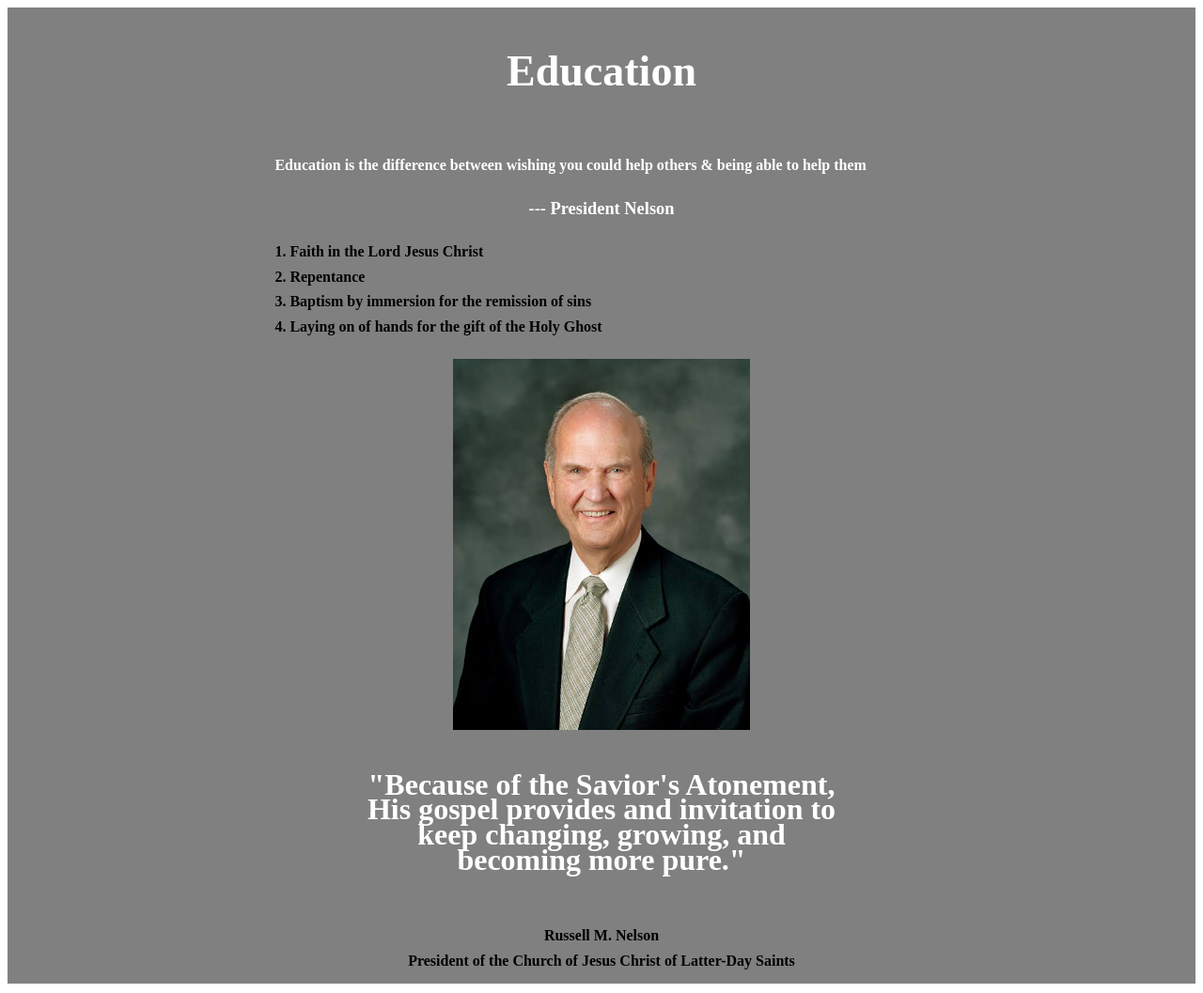
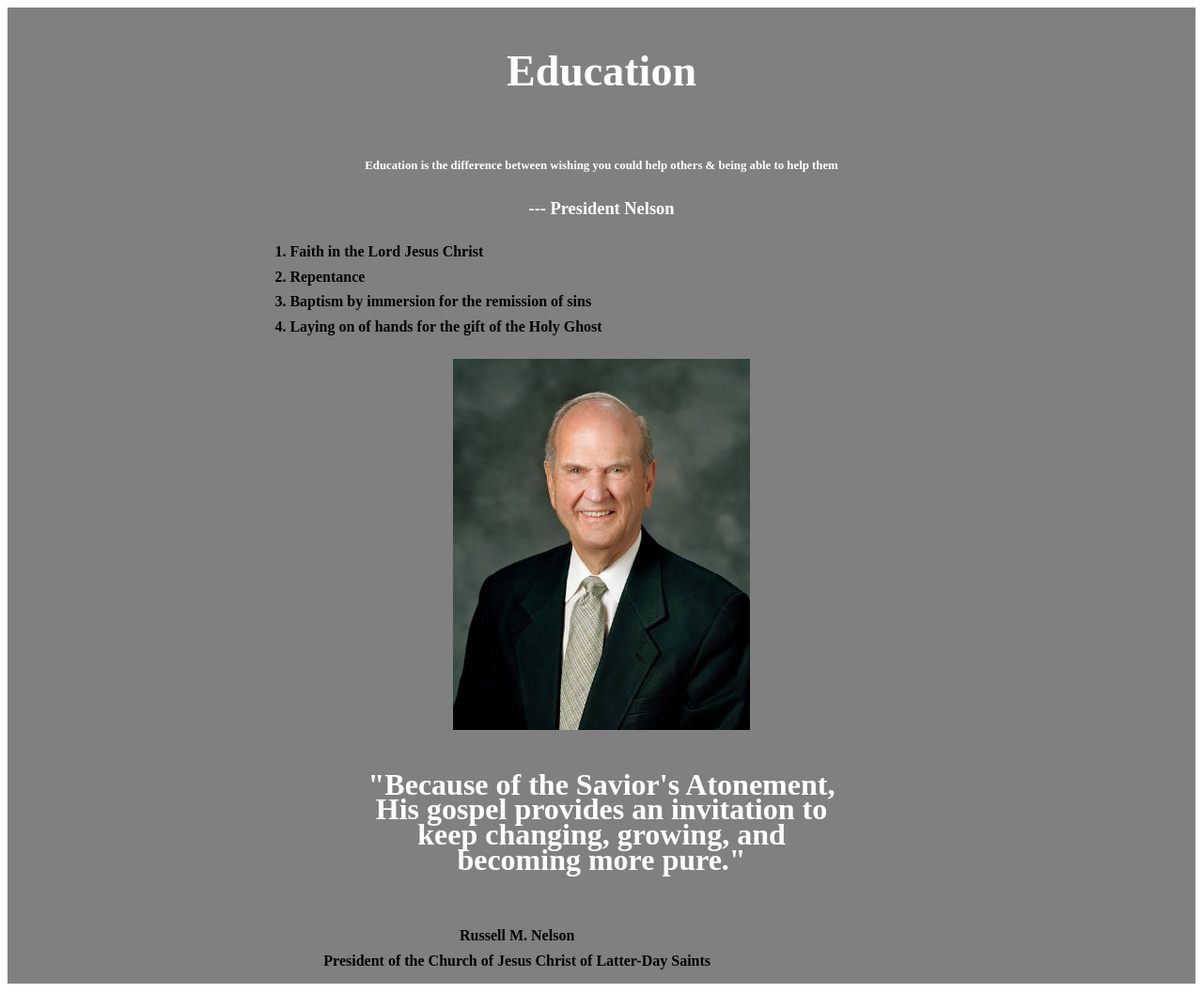
Before and after one commit to PrestonLTH/wdd130, a plain HTML site: page icechallenge/icechallenge.html in a window 1280 px wide. Shown: the whole page at 94% size. Drawn offline with Linux system fonts and the light colour scheme.

Commit message:
made changes to widths and fonts

```diff
--- a/icechallenge/icechallenge.css
+++ b/icechallenge/icechallenge.css
@@ -23,6 +23,8 @@ h1 {
 }
 #education {
     color: white;
+    text-align: center;
+    font-size: 80%;
 }
 p {
     width: 55%;
@@ -50,4 +52,5 @@ img {
     text-align: center;
     margin: 5px;
     line-height: 2pt;
+    width: 85%;
 }
--- a/icechallenge/icechallenge.html
+++ b/icechallenge/icechallenge.html
@@ -24,7 +24,7 @@
         4. Laying on of hands for the gift of the Holy Ghost</p>
         <img src="nelson.jpg" alt="Image of President Nelson">
             <div id="quote">
-                <p>"Because of the Savior's Atonement, His gospel provides and invitation to keep changing, growing, and becoming more pure."</p>
+                <p>"Because of the Savior's Atonement, His gospel provides an invitation to keep changing, growing, and becoming more pure."</p>
             </div>
         <div id="source">
         <p>Russell M. Nelson <br /> President of the Church of Jesus Christ of Latter-Day Saints</p>
```
